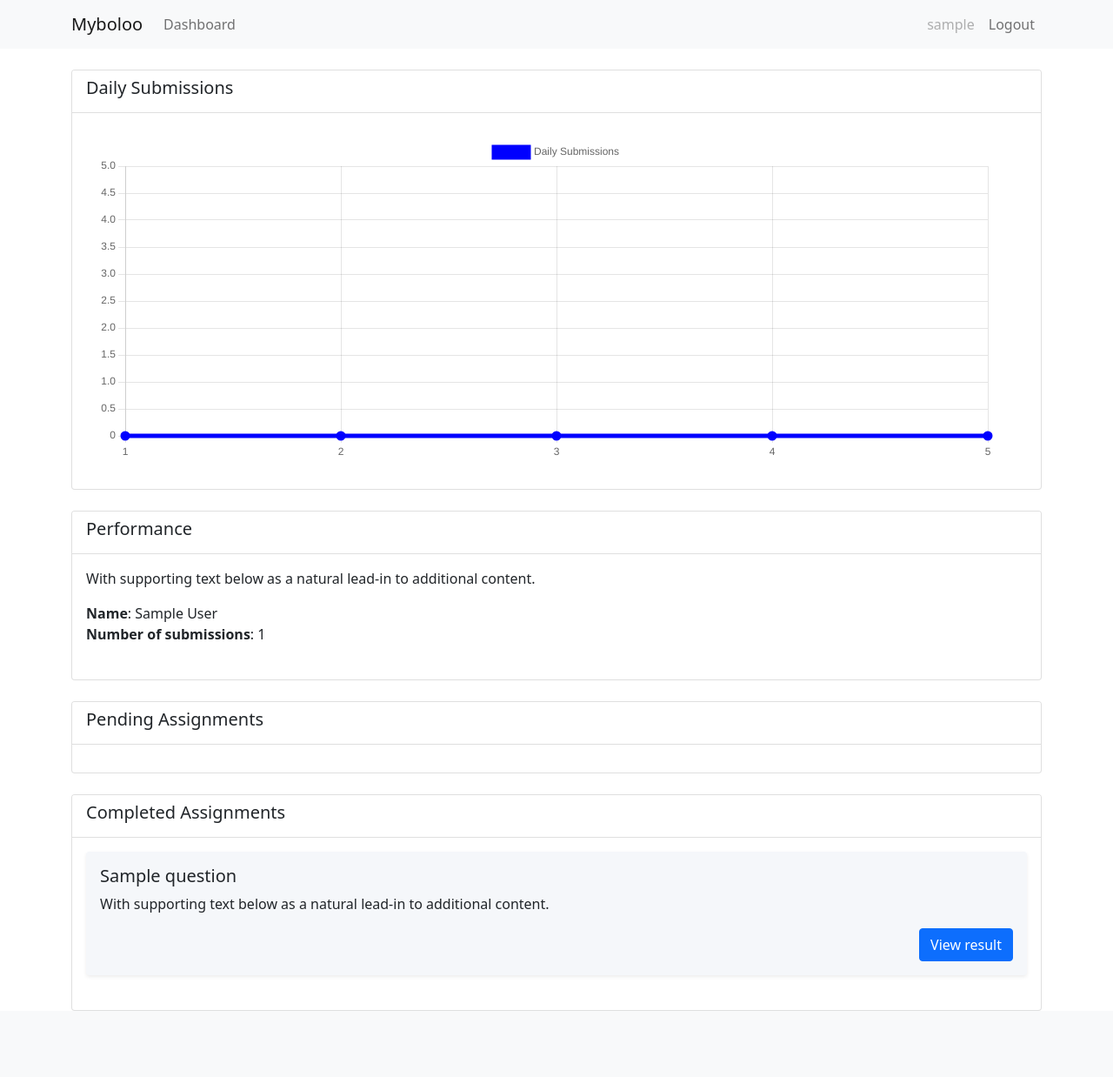
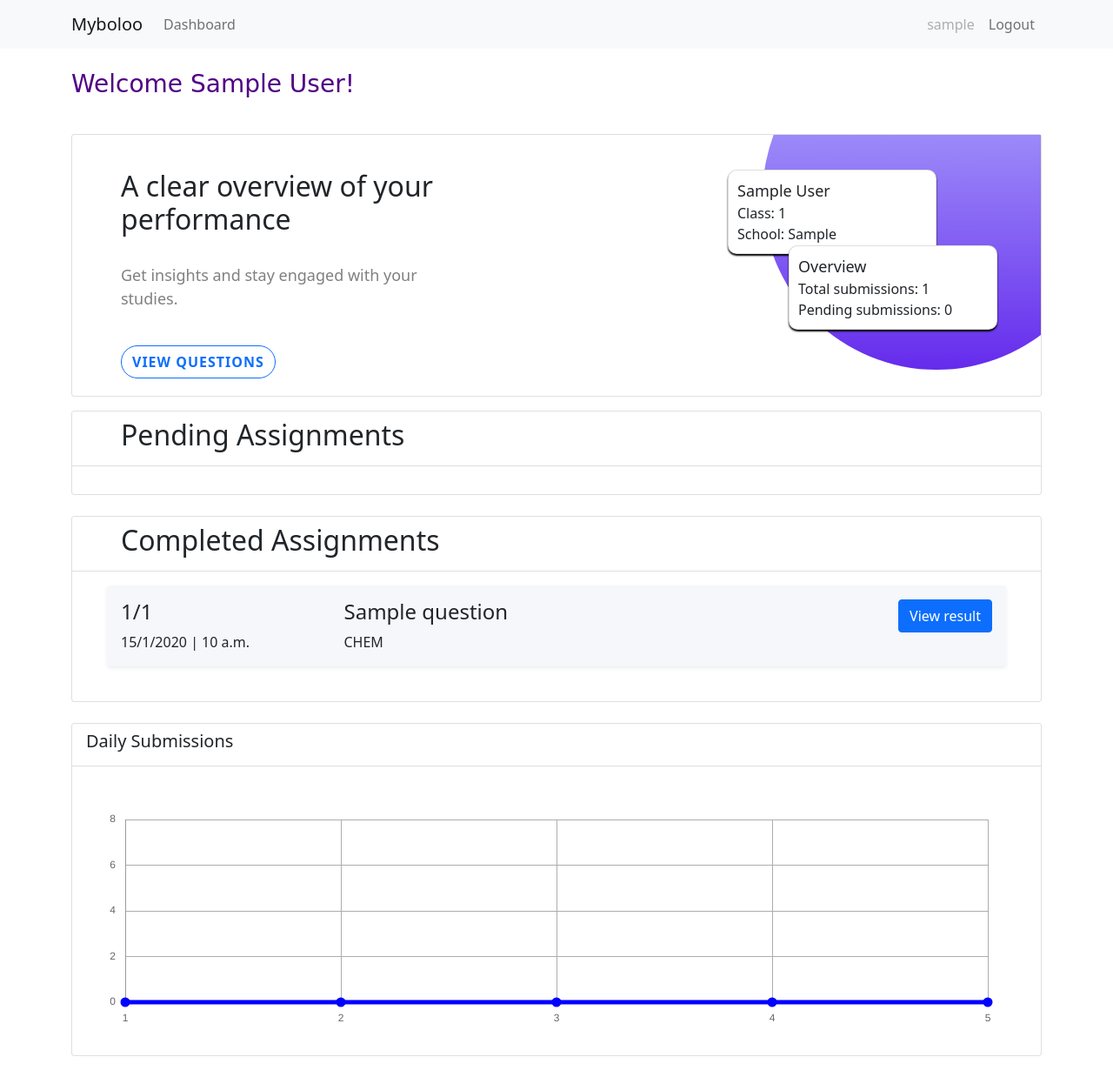
Before and after one commit to ankit11hab/myBolooTeach, a Django app: page / in a window 1280 px wide. Shown: the whole page at 87% size. Before the commit the page ends 1162 px from the top, so only its background shows below. Run offline with Django 3.2, Linux system fonts and the light colour scheme; a user stored in the database is signed in; tables that the repository leaves empty hold one stand-in row (values such as "Sample post"); some libraries are stand-ins or nearby versions.

Commit message:
Dashboard frontend

```diff
--- a/base/templates/base/answer_form.html
+++ b/base/templates/base/answer_form.html
@@ -26,7 +26,7 @@
 <div class="container" style = "margin-bottom: 30px;margin-top: 30px;">
 
     <div style = "border:1px solid rgb(206, 206, 206); padding: 10px; width: 170px; border-radius: 10px;text-align: center;transform:translate(-10px,0); margin-bottom: 5px;">
-        <b><img src = "../media/images/alarm-clock.png" width = "26px" style = "transform: translate(0,-2px);"><span id='Timer' style='color: rgb(0, 0, 0);font-size: 18px;margin-left: 13px;'>00 : 00 : 00</span></b>
+        <b><img src = "../media/images/alarm-clock.png" width = "26px" style = "transform: translate(0,-2px);"><span id='Timer' style='color: rgb(98, 54, 139);font-size: 18px;margin-left: 13px;'>00 : 00 : 00</span></b>
     </div>
 
     <div class="row">
@@ -36,6 +36,8 @@
                 height="600px" style="transform: translate(-25px,-5px)"></embed>
         </div>
         <div class="col-3 ans-div" style = "margin-left:30px;padding: 20px 20px 20px 20px;border:1px solid rgb(218, 218, 218);border-radius: 10px; height: 608px;box-shadow: 2px 1px #e0d0ff;overflow:scroll">
+            <div><h5>Mark your answers here<hr></h5></div>
+
             <form method="POST">
                 {% csrf_token %}
                 <!-- {{form}} -->
--- a/base/templates/base/home.html
+++ b/base/templates/base/home.html
@@ -4,79 +4,115 @@
 {% include 'base/navbar.html' %}
 
 <br>
+<style>
+    #circle {
+    background: linear-gradient(to top, rgb(101, 43, 236),rgb(182, 183, 255)) ;
+    width: 400px;
+    height: 400px;
+    border-radius: 50%;
+    transform: translate(80px, -130px);
+}
+</style>
+<div class="container">
+    <h3 class = "mb-4" style = "color:rgb(80, 0, 133);font-family:cursive ;">Welcome {{ profile.first_name }} {{ profile.last_name }}!</h3>
 
-<div class="container">
-    <div class="card mb-4" id="performance">
-        <div class="card-header" style="background-color: white;">
-            <h5>Daily Submissions</h5>
-        </div>
-        <div class="card-body">
-            <canvas id="myChart" style="width:100%;height:400px;"></canvas>
+    <div style=" margin-top:40px">
+        <div class="card mb-3 w-100">
+          <div class="row g-0">
+            <div class="col-md-6">
+              <div class="card-body" style="margin-left: 40px;"><br>
+                <h2 class="card-title">A clear overview of your<br>performance</h2><br>
+                <p class="card-text" style="font-size: 18px;color:gray">Get insights and stay engaged with
+                  your<br>studies.</p><br> <a href="#pending" class="btn btn-primary"
+                  style="letter-spacing: 1px;border-radius: 20px;background-color: white;color:#0d6efd"><b>VIEW QUESTIONS</b></a>
               </div>
             </div>
-    <div class="card mb-4" id="performance">
-        <div class="card-header" style="background-color: white;">
-            <h5>Performance</h5>
-            <h5 class="card-title">{{ subquestion.question.title }}</h5>
-        </div>
-        <div class="card-body">
-            <p class="card-text">With supporting text below as a natural lead-in to additional content.</p>
-            <b>Name</b>: {{ profile.first_name }} {{ profile.last_name }}<br>
-            <b>Number of submissions</b>: {{ count }}<br><br>
+            <div class="col-md-1">
+                <div class="card" style="width: 240px; position: absolute;top: 40px;
+                right: 120px;z-index: 1000;border-radius: 10px;box-shadow: 0px 2px 2px #000000;">
+                    <div class="card-body" style = "padding:10px">
+                      <span style = "font-size: 18px;font-weight: 500;">{{ profile.first_name }} {{ profile.last_name }}</span><br>
+                      <span style = "font-size: 16px;">Class: {{ profile.classs }}</span><br>
+                      <span style = "font-size: 16px;">School: {{ profile.school }}</span>
                     </div>
                   </div>
-
+                  <div class="card" style="width: 240px; position: absolute;top: 127px;
+                right: 50px;z-index: 1000;border-radius: 10px;box-shadow: 0px 2px 2px #000000;">
+                    <div class="card-body" style = "padding:10px">
+                      <span style = "font-size: 18px;font-weight: 500;">Overview</span><br>
+                      <span style = "font-size: 16px;">Total submissions: {{ count1 }}</span><br>
+                      <span style = "font-size: 16px;">Pending submissions: {{ count2 }}</span>
+                    </div>
+                  </div>
+            </div>
+            <div class="col-md-5" style = "height:300px;overflow: hidden;"> <div id = "circle" style = "float: right;"></div> </div>
+          </div>
+        </div>
+      </div>
     <div class="card mb-4" id="pending">
         <div class="card-header" style="background-color: white;">
-            <h5>Pending Assignments</h5>
+            <h2 style = "padding-left: 40px;padding-right: 40px;">Pending Assignments</h2>
         </div>
-        <div class="card-body">
+        <div class="card-body" style = "padding-left: 40px;padding-right: 40px;">
             {% for pendquestion in pending %}
-            {% if pendquestion.question.classs == profile.classs %}
+            {% if pendquestion.question.classs == profile.classs and not pendquestion.question.ended %}
             <div class="card shadow-sm rounded mb-4" style="background:#f5f7fa; border:none">
-                <div class="card-body">
-                    <h5 class="card-title">{{ pendquestion.question.title }}</h5>
-                    <p class="card-text">With supporting text below as a natural lead-in to additional content.</p>
+                <div class="card-body row">
+                    <div class = "col-3">
+                        <h4>{{ pendquestion.question.full_marks }}</h4>
+                        <span>{{ pendquestion.question.start_time.day }}/{{ pendquestion.question.start_time.month }}/{{ pendquestion.question.start_time.year }} | {{ pendquestion.question.start_time.time }}</span>
+                    </div>
+                    <div class = "col-6">
+                        <h4>{{ pendquestion.question.title }}</h4>
+                        <span>CHEM</span>
+                    </div>
+                    <div class = "col-3">
                         {% if pendquestion.question.started and not pendquestion.question.ended %}
                         <div style="float: right;"><a href="{% url 'question-detail' pendquestion.question.id %}"
                             class="btn btn-primary">Attempt</a></div>
                         {% elif not pendquestion.question.started %}
                         <div style="float: right;"><a href="#"
-                        class="btn btn-primary disabled">Attempt at {{ pendquestion.question.start_time }}</a></div>
-                    {% else %}
-                    <div style="float: right;"><a href="#"
-                        class="btn btn-primary disabled">Expired at {{ pendquestion.question.end_time }}</a></div>
+                        class="btn btn-primary disabled">Attempt at {{ pendquestion.question.start_time.day }}/{{ pendquestion.question.start_time.month }}/{{ pendquestion.question.start_time.year }} | {{ pendquestion.question.start_time.time }}</a></div>
                         {% endif %}
+                    </div>
                 </div>
             </div>
             {% endif %}
             {% endfor %}
-            <!-- <ul>
-            {% for pendquestion in pending %}
-            {% if pendquestion.question.classs == profile.classs %}
-            <li><a href="{% url 'question-detail' pendquestion.question.id %}">{{ pendquestion.question.title }}</a>
-                {{ pendquestion.question.classs }}</li>
-            {% endif %}
-            {% endfor %}
-        </ul> -->
         </div>
     </div>
 
-    <div class="card" id="completed">
+    <div class="card mb-4" id="completed">
         <div class="card-header" style="background-color: white;">
-            <h5>Completed Assignments</h5>
+            <h2  style = "padding-left: 40px;padding-right: 40px;">Completed Assignments</h2>
         </div>
-        <div class="card-body">
+        <div class="card-body" style = "padding-left: 40px;padding-right: 40px;">
             {% for subquestion in submissions %}
             {% if subquestion.question.classs == profile.classs %}
-            <div class="card shadow-sm  mb-4" style="background:#f5f7fa; border:none">
+            <div class="card shadow-sm rounded mb-4" style="background:#f5f7fa; border:none">
+                <div class="card-body row">
+                    <div class = "col-3">
+                        <h4>{{ subquestion.marks_obtd }}/{{ subquestion.question.full_marks }}</h4>
+                        <span>{{ subquestion.question.start_time.day }}/{{ subquestion.question.start_time.month }}/{{ subquestion.question.start_time.year }} | {{ subquestion.question.start_time.time }}</span>
+                    </div>
+                    <div class = "col-6">
+                        <h4>{{ subquestion.question.title }}</h4>
+                        <span>CHEM</span>
+                    </div>
+                    <div class = "col-3">
+                        <div style="float: right;"><a href="{% url 'question-detail' subquestion.question.id %}"
+                            class="btn btn-primary">View result</a></div>
+                    </div>
+                </div>
+            </div>
+            <!-- <div class="card shadow-sm  mb-4" style="background:#f5f7fa; border:none">
                 <div class="card-body">
                     <h5 class="card-title">{{ subquestion.question.title }}</h5>
                     <p class="card-text">With supporting text below as a natural lead-in to additional content.</p>
                     <div style="float: right;"><a href="{% url 'question-detail' subquestion.question.id %}"
                             class="btn btn-primary">View result</a></div>
                 </div>
-            </div>
+            </div> -->
             {% endif %}
             {% endfor %}
             <!-- <ul>
@@ -87,6 +123,16 @@
             {% endif %}
             {% endfor %}
         </ul> -->
+
+        </div>
+
+    </div>
+    <div class="card mb-4" id="performance">
+        <div class="card-header" style="background-color: white;">
+            <h5>Daily Submissions</h5>
+        </div>
+        <div class="card-body">
+            <canvas id="chartLine" style="width:100%;height:300px;"></canvas>
         </div>
     </div>
 </div>
@@ -102,17 +148,13 @@
                 data: [{{submission5}}, {{ submission4 }}, {{ submission3 }}, {{ submission2 }}, {{ submission1 }}, 5],
             }]
         };
-    new Chart("myChart", {
-        type: "line",
-        data: data,
-        options:  {
+        const configLineChart = {
         type: 'line',
         data,
         options: {
-                maintainAspectRatio: true,
+            maintainAspectRatio: false,
             scales: {
                 x: {
-
                     grid: {
                         color: "rgb(173, 173, 173)",
                         tickColor: 'white',
@@ -124,10 +166,10 @@
                         color: "rgb(173, 173, 173)",
                         tickColor: 'white',
                     },
-                        max: 30,
+                    max: 8,
                     ticks: {
                         // forces step size to be 50 units
-                            stepSize: 5
+                        stepSize: 2
                     }
                 },
             },
@@ -138,13 +180,18 @@
                         // This more specific font property overrides the global property
                         color: "white",
                         font: {
-                                size: 10 // 'size' now within object 'font {}'
+                            size: 18 // 'size' now within object 'font {}'
                         }
                     }
                 }
             }
         }
-    }});
+    };
+    var chartLine = new Chart(
+        document.getElementById('chartLine'),
+        configLineChart
+    );
+
 
 </script>
 
--- a/base/views.py
+++ b/base/views.py
@@ -26,7 +26,8 @@ def home(request):
             Submission(question=question, user=request.user, submitted=False).save()
     submissions = Submission.objects.filter(user = request.user, submitted = True)
     pending = Submission.objects.filter(user = request.user, submitted = False)
-    count = len(submissions)
+    count1 = len(submissions)
+    count2 = len(pending)
     submission1 = len(Submission.objects.filter(
         user=request.user, submitted=True, date_of_submission=datetime.now().date()))
     submission2 = len(Submission.objects.filter(
@@ -37,7 +38,7 @@ def home(request):
         user=request.user, submitted=True, date_of_submission=(datetime.now()-timedelta(hours=24*3)).date()))
     submission5 = len(Submission.objects.filter(
         user=request.user, submitted=True, date_of_submission=(datetime.now()-timedelta(hours=24*4)).date()))
-    return render(request, 'base/home.html', {'questions': questions, 'profile': user_profile, 'submissions': submissions, 'pending': pending, 'count': count, 'submission1': submission1, 'submission2': submission2, 'submission3': submission3, 'submission4': submission4, 'submission5': submission5})
+    return render(request, 'base/home.html', {'questions': questions, 'profile': user_profile, 'submissions': submissions, 'pending': pending, 'count1': count1,'count2': count2, 'submission1': submission1, 'submission2': submission2, 'submission3': submission3, 'submission4': submission4, 'submission5': submission5})
 
 
 @login_required
```
Lines whose indentation alone changed are shown as unchanged.
